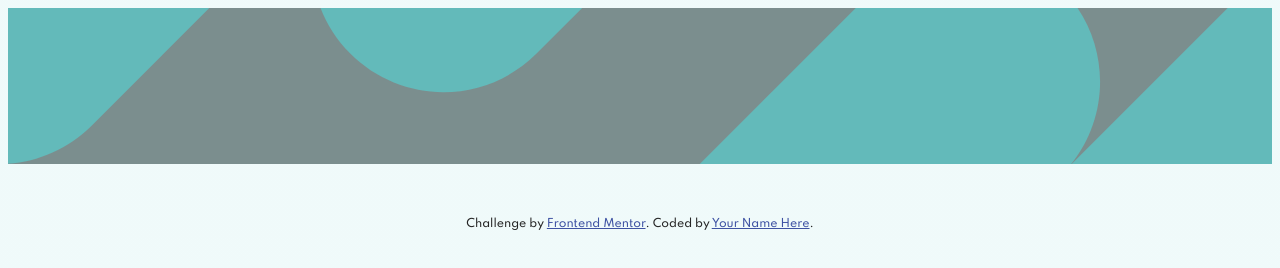
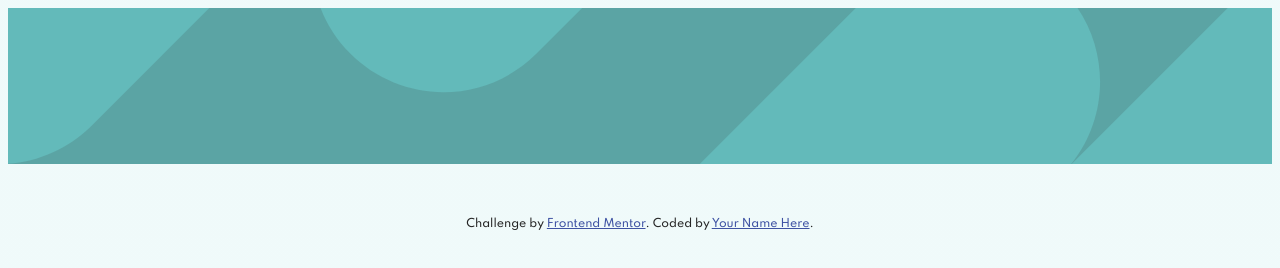
Before and after one commit to BenWhite101/JobListFilters, a plain HTML site: page index.html in a window 1280 px wide. Drawn offline with Linux system fonts and the light colour scheme; no server answers.

Commit message:
Update index.html

```diff
--- a/index.html
+++ b/index.html
@@ -19,7 +19,7 @@
 <body>
 
   <section>
-    <svg width="100%" style="width:100%;background-color:#7b8e8e;" xmlns="http://www.w3.org/2000/svg" width="1366" height="156"><g fill="#63BABA" fill-rule="evenodd"><path d="M470.577 563.429c-51.432-51.425-51.438-134.806-.013-186.237l.013-.013L867.235-19.424c51.441-51.434 134.836-51.434 186.276 0 48.811 48.804 51.304 126.392 7.473 178.135l178.158-178.135c51.441-51.434 134.836-51.434 186.277 0 51.431 51.424 51.437 134.805.013 186.237-.005.004-.01.008-.013.013l-396.66 396.603c-51.44 51.433-134.834 51.433-186.275 0-48.812-48.805-51.304-126.394-7.471-178.138L656.853 563.43c-51.441 51.433-134.836 51.433-186.276 0zM342.268 45.605c-51.432-51.425-51.438-134.806-.013-186.237l.013-.013 396.658-396.603c51.441-51.434 134.836-51.434 186.277 0 51.431 51.424 51.437 134.805.013 186.237-.005.004-.01.008-.013.013L528.543 45.605c-51.44 51.433-134.834 51.433-186.275 0zm-444.692 71.824c-51.432-51.424-51.438-134.806-.013-186.237l.013-.013 396.658-396.603c51.441-51.434 134.836-51.434 186.277 0 51.431 51.424 51.437 134.805.013 186.237a80.86 80.86 0 01-.013.013L83.85 117.429c-51.44 51.433-134.834 51.433-186.275 0z"/></g></svg>
+    <svg width="100%" style="width:100%;background-color:#5ba4a4;" xmlns="http://www.w3.org/2000/svg" width="1366" height="156"><g fill="#63BABA" fill-rule="evenodd"><path d="M470.577 563.429c-51.432-51.425-51.438-134.806-.013-186.237l.013-.013L867.235-19.424c51.441-51.434 134.836-51.434 186.276 0 48.811 48.804 51.304 126.392 7.473 178.135l178.158-178.135c51.441-51.434 134.836-51.434 186.277 0 51.431 51.424 51.437 134.805.013 186.237-.005.004-.01.008-.013.013l-396.66 396.603c-51.44 51.433-134.834 51.433-186.275 0-48.812-48.805-51.304-126.394-7.471-178.138L656.853 563.43c-51.441 51.433-134.836 51.433-186.276 0zM342.268 45.605c-51.432-51.425-51.438-134.806-.013-186.237l.013-.013 396.658-396.603c51.441-51.434 134.836-51.434 186.277 0 51.431 51.424 51.437 134.805.013 186.237-.005.004-.01.008-.013.013L528.543 45.605c-51.44 51.433-134.834 51.433-186.275 0zm-444.692 71.824c-51.432-51.424-51.438-134.806-.013-186.237l.013-.013 396.658-396.603c51.441-51.434 134.836-51.434 186.277 0 51.431 51.424 51.437 134.805.013 186.237a80.86 80.86 0 01-.013.013L83.85 117.429c-51.44 51.433-134.834 51.433-186.275 0z"/></g></svg>
   </section>
   <section class="filters-section">
 
```
